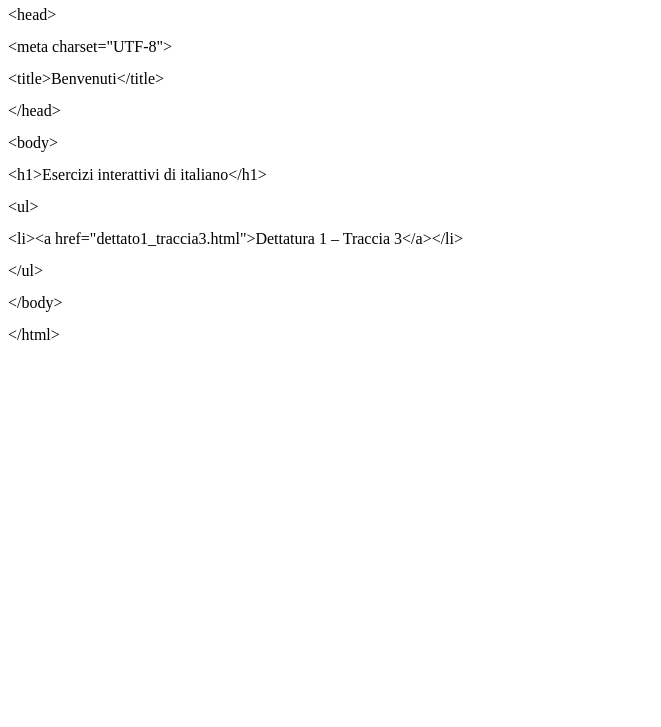
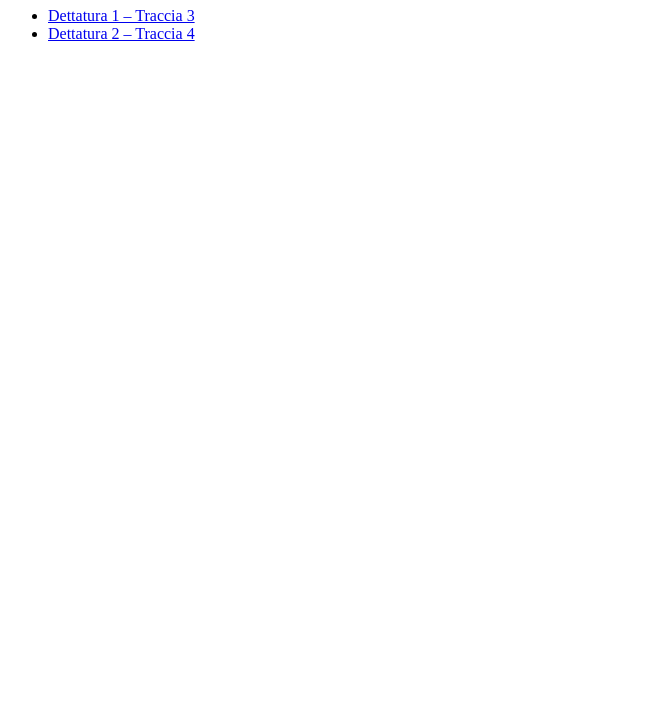
Before and after one commit to BrieZu/GitHub_file, a plain HTML site: page docs/index.html in a window 1280 px wide. Shown: the part 73-800 px from the top of the page, without its empty margins (0-661 px from the left). Drawn offline with Linux system fonts and the light colour scheme.

Commit message:
Update index.html

```diff
--- a/docs/index.html
+++ b/docs/index.html
@@ -1,36 +1,15 @@
 <!DOCTYPE html>
 <html>
 <head>
-	<meta http-equiv="content-type" content="text/html; charset=utf-8"/>
-	<title></title>
-	<meta name="generator" content="LibreOffice 24.8.6.2 (Windows)"/>
-	<meta name="created" content="2025-06-11T11:49:18.471000000"/>
-	<meta name="changed" content="2025-06-11T11:52:18.719000000"/>
-	<style type="text/css">
-		@page { size: 21cm 29.7cm; margin: 2cm }
-		p { line-height: 115%; margin-bottom: 0.25cm; background: transparent }
-		a:link { color: #000080; text-decoration: underline }
-		a:visited { color: #800000; text-decoration: underline }
-	</style>
+  <meta charset="UTF-8">
+  <title>Esercizi di italiano</title>
 </head>
-<body lang="it-IT" link="#000080" vlink="#800000" dir="ltr"><p style="line-height: 100%; margin-bottom: 0cm">
-&lt;!DOCTYPE html&gt;</p>
-<p style="line-height: 100%; margin-bottom: 0cm">&lt;html&gt;</p>
-<p style="line-height: 100%; margin-bottom: 0cm">&lt;head&gt;</p>
-<p style="line-height: 100%; margin-bottom: 0cm">  &lt;meta
-charset=&quot;UTF-8&quot;&gt;</p>
-<p style="line-height: 100%; margin-bottom: 0cm">
-&lt;title&gt;Benvenuti&lt;/title&gt;</p>
-<p style="line-height: 100%; margin-bottom: 0cm">&lt;/head&gt;</p>
-<p style="line-height: 100%; margin-bottom: 0cm">&lt;body&gt;</p>
-<p style="line-height: 100%; margin-bottom: 0cm">  &lt;h1&gt;Esercizi
-interattivi di italiano&lt;/h1&gt;</p>
-<p style="line-height: 100%; margin-bottom: 0cm">  &lt;ul&gt;</p>
-<p style="line-height: 100%; margin-bottom: 0cm">    &lt;li&gt;&lt;a
-href=&quot;dettato1_traccia3.html&quot;&gt;Dettatura 1 – Traccia
-3&lt;/a&gt;&lt;/li&gt;</p>
-<p style="line-height: 100%; margin-bottom: 0cm">  &lt;/ul&gt;</p>
-<p style="line-height: 100%; margin-bottom: 0cm">&lt;/body&gt;</p>
-<p style="line-height: 100%; margin-bottom: 0cm">&lt;/html&gt;</p>
+<body>
+  <h1>Esercizi interattivi di italiano per infermieri</h1>
+  <ul>
+    <li><a href="dettato1_traccia3.html">Dettatura 1 – Traccia 3</a></li>
+    <li><a href="dettato2_traccia4.html">Dettatura 2 – Traccia 4</a></li>
+    <!-- Aggiungi altri link qui -->
+  </ul>
 </body>
 </html>
```
